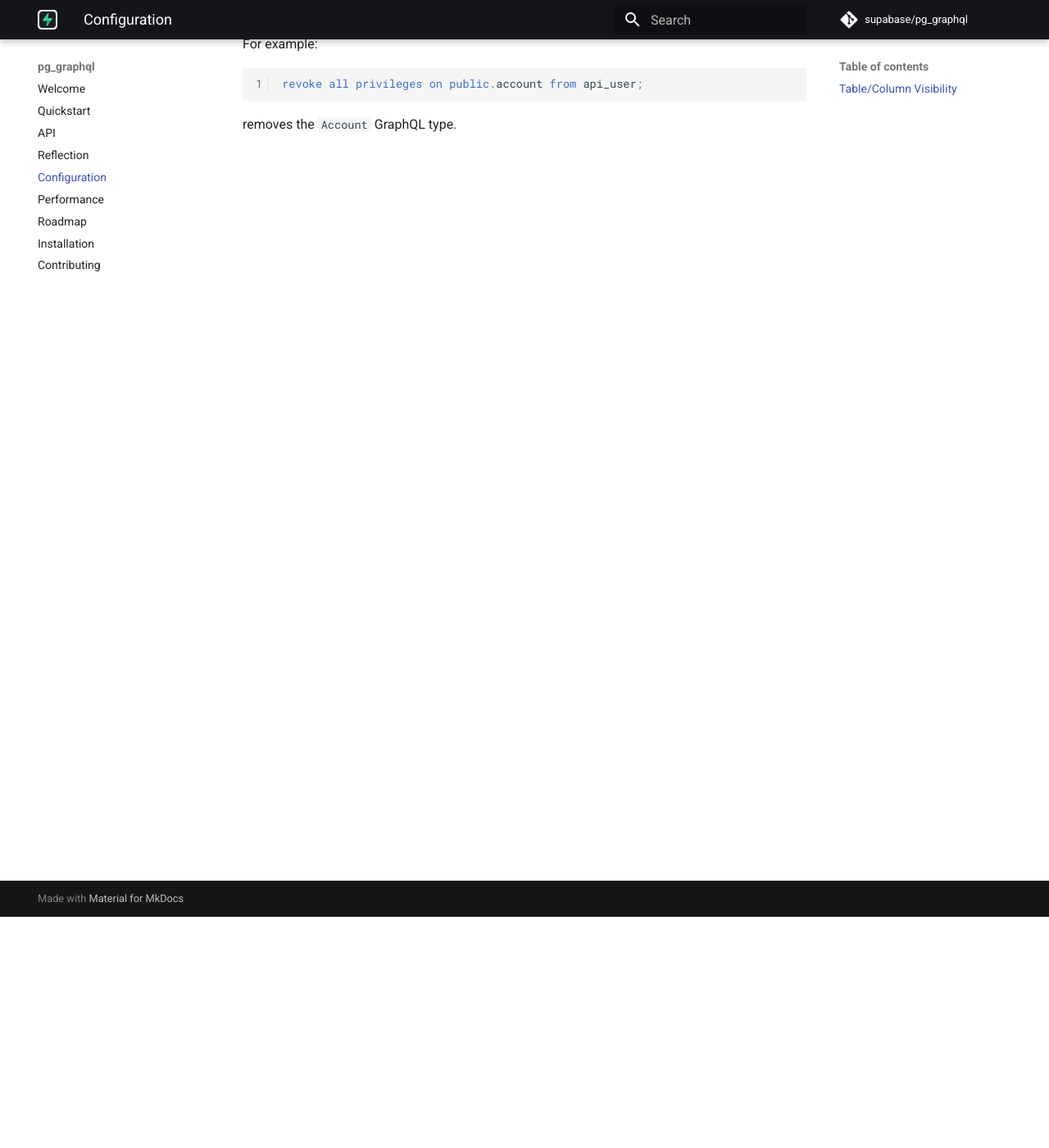
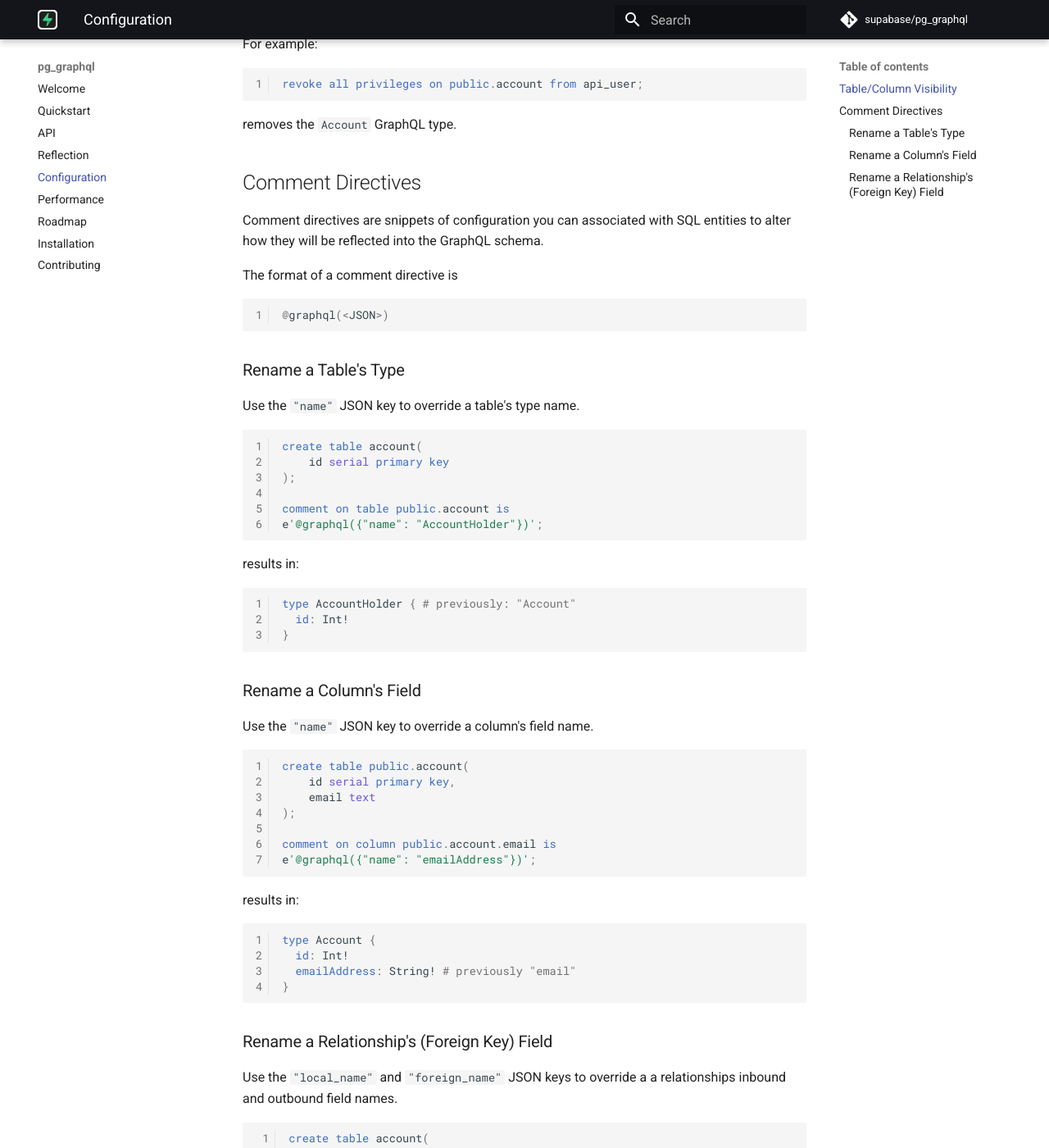
Before and after one commit to supabase/pg_graphql, an MkDocs documentation site: the page built from docs/configuration.md, in a window 1280 px wide and 1400 px high, scrolled down 282 px. Shown: the whole window at 82% size. Built offline with MkDocs 1.6.1 and Material for MkDocs 9.7.7, drawn with Linux system fonts in a browser that asks for light colours; comment, search, counter and statistics services are not loaded; some of the changed text lies outside the part shown.

Commit message:
update docs with new names and config options

````diff
--- a/docs/configuration.md
+++ b/docs/configuration.md
@@ -7,3 +7,101 @@
 ```
 
 removes the `Account` GraphQL type.
+
+
+## Comment Directives
+
+Comment directives are snippets of configuration you can associated with SQL entities to alter how they will be reflected into the GraphQL schema.
+
+The format of a comment directive is
+
+```sql
+@graphql(<JSON>)
+```
+
+### Rename a Table's Type
+
+Use the `"name"` JSON key to override a table's type name.
+
+```sql
+create table account(
+    id serial primary key
+);
+
+comment on table public.account is
+e'@graphql({"name": "AccountHolder"})';
+```
+
+results in:
+```graphql
+type AccountHolder { # previously: "Account"
+  id: Int!
+}
+```
+
+### Rename a Column's Field
+
+Use the `"name"` JSON key to override a column's field name.
+
+```sql
+create table public.account(
+    id serial primary key,
+    email text
+);
+
+comment on column public.account.email is
+e'@graphql({"name": "emailAddress"})';
+```
+
+results in:
+```graphql
+type Account {
+  id: Int!
+  emailAddress: String! # previously "email"
+}
+```
+
+### Rename a Relationship's (Foreign Key) Field
+
+Use the `"local_name"` and `"foreign_name"` JSON keys to override a a relationships inbound and outbound field names.
+
+```sql
+create table account(
+    id serial primary key
+);
+
+create table post(
+    id serial primary key,
+    account_id integer not null references account(id),
+    title text not null,
+    body text
+);
+
+comment on constraint post_owner_id_fkey
+on post
+is E'@graphql({"foreign_name": "author", "local_name": "posts"})';
+
+```
+
+results in:
+```graphql
+type Post {
+  id: Int!
+  accountId: Int!
+  title: String!
+  body: String!
+  author: Account # was "account"
+}
+
+type Account {
+  id: Int!
+  posts( # was "postCollection"
+    after: Cursor,
+    before: Cursor,
+    filter: PostFilter,
+    first: Int,
+    last: Int,
+    orderBy: [PostOrderBy!]
+  ): PostConnection
+}
+```
````
Also changed, not shown: docs/api.md (+2 -2 lines), docs/contributing.md (+2 -2 lines), docs/roadmap.md (+6 -7 lines), examples/python/fastapi/README.md (+2 -2 lines), docs/assets/quickstart_graphiql.png, 2 other files.
